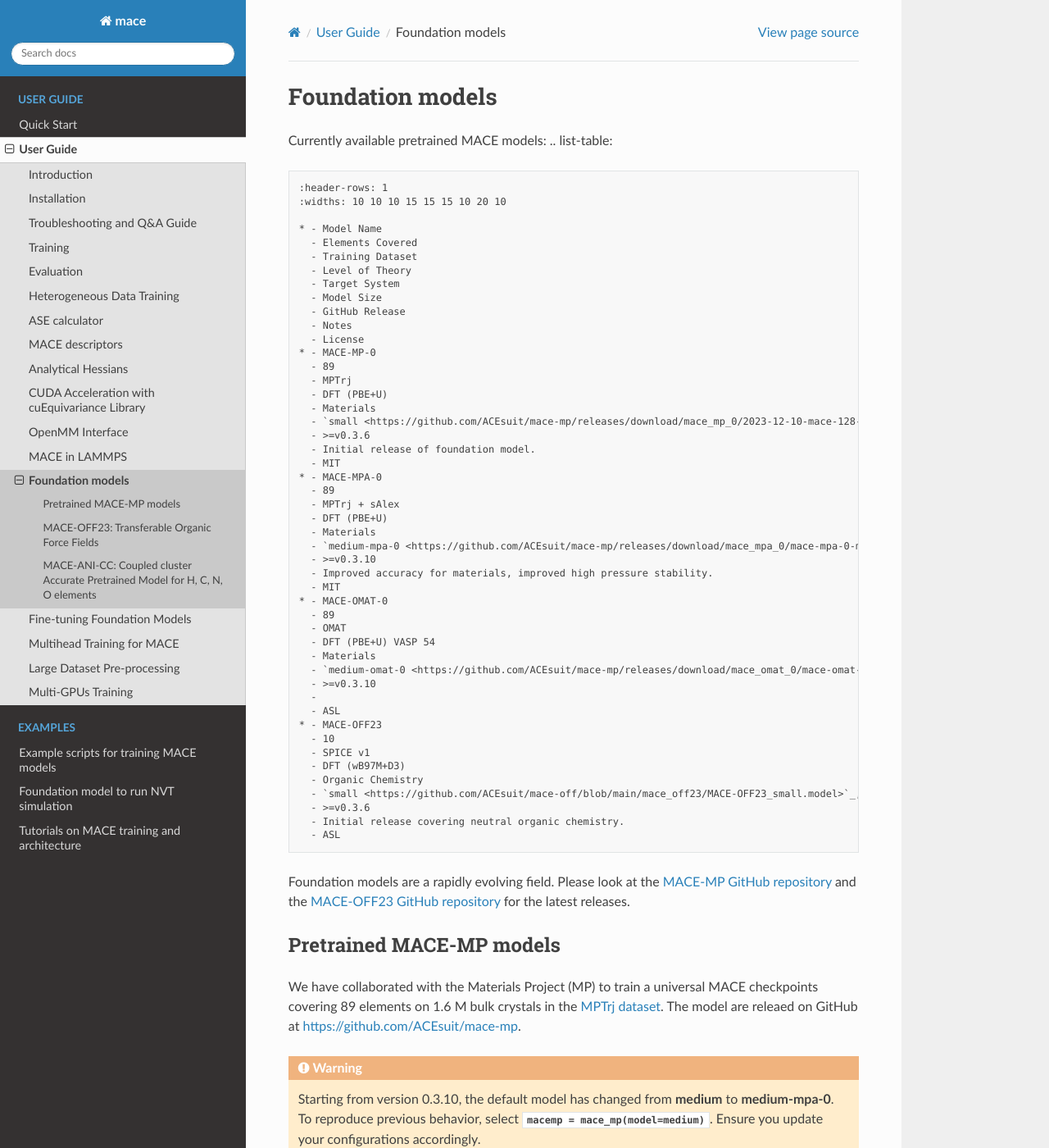
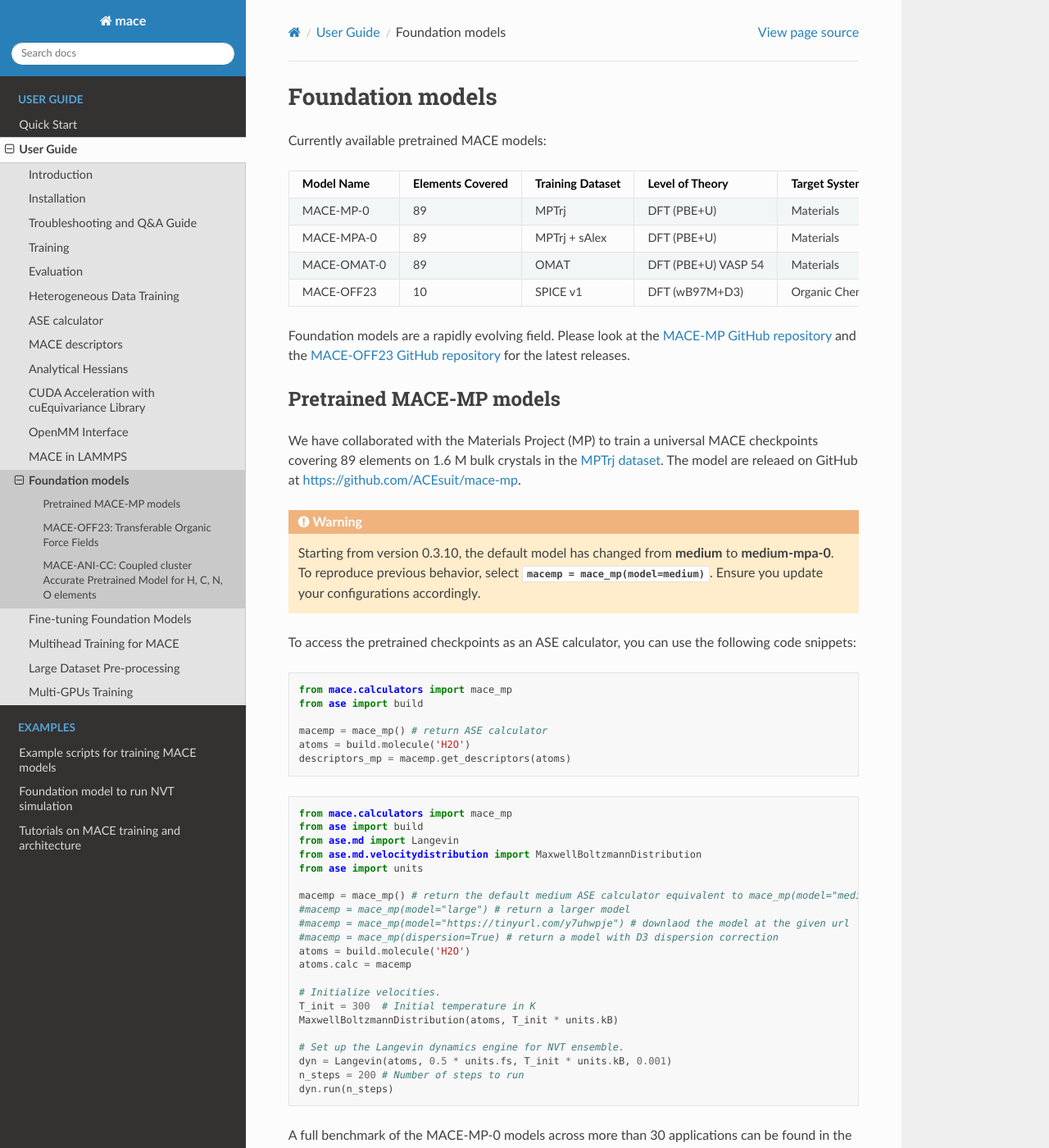
Before and after one commit to ACEsuit/mace, a Sphinx documentation site: the page built from docs/guide/foundation_models.rst, in a window 1280 px wide and 1400 px high. Shown: the whole window at 82% size. Built offline with Sphinx 7.4.7 and the Read the Docs theme 3.1.0, drawn with Linux system fonts in a browser that asks for light colours; pages that are not in the unit, such as notebooks, are missing from menus; some of the changed lines change nothing that is shown.

Commit message:
change table foundation model format

```diff
--- a/docs/guide/foundation_models.rst
+++ b/docs/guide/foundation_models.rst
@@ -5,55 +5,24 @@
 =================
 
 Currently available pretrained MACE models:
-.. list-table::
-   :header-rows: 1
-   :widths: 10 10 10 15 15 15 10 20 10
 
-   * - Model Name
-     - Elements Covered
-     - Training Dataset
-     - Level of Theory
-     - Target System
-     - Model Size
-     - GitHub Release
-     - Notes
-     - License
-   * - MACE-MP-0
-     - 89
-     - MPTrj
-     - DFT (PBE+U)
-     - Materials
-     - `small <https://github.com/ACEsuit/mace-mp/releases/download/mace_mp_0/2023-12-10-mace-128-L0_energy_epoch-249.model>`_, `medium <https://github.com/ACEsuit/mace-mp/releases/download/mace_mp_0/2023-12-03-mace-128-L1_epoch-199.model>`_, `large <https://github.com/ACEsuit/mace-mp/releases/download/mace_mp_0/2024-01-07-mace-128-L2_epoch-199.model>`_
-     - >=v0.3.6
-     - Initial release of foundation model.
-     - MIT
-   * - MACE-MPA-0
-     - 89
-     - MPTrj + sAlex
-     - DFT (PBE+U)
-     - Materials
-     - `medium-mpa-0 <https://github.com/ACEsuit/mace-mp/releases/download/mace_mpa_0/mace-mpa-0-medium.model>`_
-     - >=v0.3.10
-     - Improved accuracy for materials, improved high pressure stability.
-     - MIT
-   * - MACE-OMAT-0
-     - 89
-     - OMAT
-     - DFT (PBE+U) VASP 54
-     - Materials
-     - `medium-omat-0 <https://github.com/ACEsuit/mace-mp/releases/download/mace_omat_0/mace-omat-0-medium.model>`_
-     - >=v0.3.10
-     -
-     - ASL
-   * - MACE-OFF23
-     - 10
-     - SPICE v1
-     - DFT (wB97M+D3)
-     - Organic Chemistry
-     - `small <https://github.com/ACEsuit/mace-off/blob/main/mace_off23/MACE-OFF23_small.model>`_, `medium <https://github.com/ACEsuit/mace-off/blob/main/mace_off23/MACE-OFF23_medium.model>`_, `large <https://github.com/ACEsuit/mace-off/blob/main/mace_off23/MACE-OFF23_large.model>`_
-     - >=v0.3.6
-     - Initial release covering neutral organic chemistry.
-     - ASL
+.. csv-table::
+   :header: "Model Name", "Elements Covered", "Training Dataset", "Level of Theory", "Target System", "Model Size", "GitHub Release", "Notes", "License"
+   :widths: 10, 10, 10, 15, 15, 15, 10, 20, 10
+
+   "MACE-MP-0", "89", "MPTrj", "DFT (PBE+U)", "Materials", "small_, medium_, large_", ">=v0.3.6", "Initial release of foundation model.", "MIT"
+   "MACE-MPA-0", "89", "MPTrj + sAlex", "DFT (PBE+U)", "Materials", "medium-mpa-0_", ">=v0.3.10", "Improved accuracy for materials, improved high pressure stability.", "MIT"
+   "MACE-OMAT-0", "89", "OMAT", "DFT (PBE+U) VASP 54", "Materials", "medium-omat-0_", ">=v0.3.10", "", "ASL"
+   "MACE-OFF23", "10", "SPICE v1", "DFT (wB97M+D3)", "Organic Chemistry", "small-off_, medium-off_, large-off_", ">=v0.3.6", "Initial release covering neutral organic chemistry.", "ASL"
+
+.. _small: https://github.com/ACEsuit/mace-mp/releases/download/mace_mp_0/2023-12-10-mace-128-L0_energy_epoch-249.model
+.. _medium: https://github.com/ACEsuit/mace-mp/releases/download/mace_mp_0/2023-12-03-mace-128-L1_epoch-199.model
+.. _large: https://github.com/ACEsuit/mace-mp/releases/download/mace_mp_0/2024-01-07-mace-128-L2_epoch-199.model
+.. _medium-mpa-0: https://github.com/ACEsuit/mace-mp/releases/download/mace_mpa_0/mace-mpa-0-medium.model
+.. _medium-omat-0: https://github.com/ACEsuit/mace-mp/releases/download/mace_omat_0/mace-omat-0-medium.model
+.. _small-off: https://github.com/ACEsuit/mace-off/blob/main/mace_off23/MACE-OFF23_small.model
+.. _medium-off: https://github.com/ACEsuit/mace-off/blob/main/mace_off23/MACE-OFF23_medium.model
+.. _large-off: https://github.com/ACEsuit/mace-off/blob/main/mace_off23/MACE-OFF23_large.model
 
 Foundation models are a rapidly evolving field. Please look at the `MACE-MP GitHub repository <https://github.com/ACEsuit/mace-mp/releases>`_ and the `MACE-OFF23 GitHub repository <https://github.com/ACEsuit/mace-off/releases>`_ for the latest releases.
 
```
